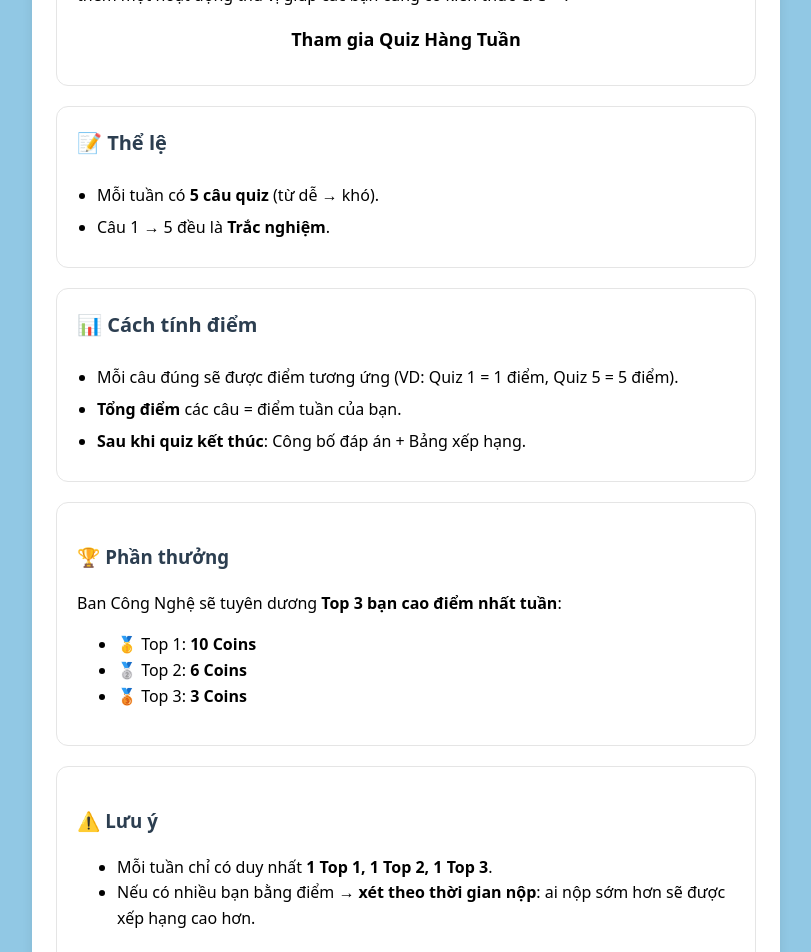
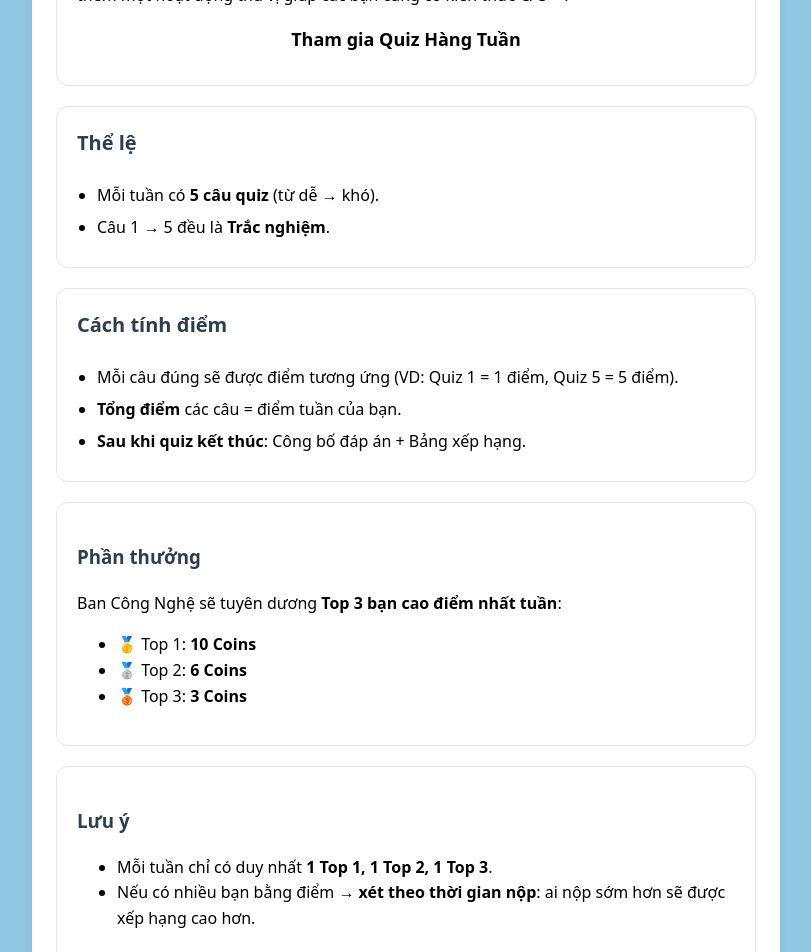
Before and after one commit to MinhKiet05/web-quiz-bcn, a React (Vite) app: page /rules in a window 1280 px wide. Shown: the part 380-1332 px from the top of the page, without its empty margins (234-1045 px from the left). Built offline with nearby package versions, Linux system fonts and the light colour scheme.

Commit message:
change logo

```diff
--- a/src/components/Login/Login.css
+++ b/src/components/Login/Login.css
@@ -81,11 +81,11 @@
 }
 
 .login-form {
-  padding: 30px 20px 20px;
+  padding: 20px 20px 20px;
 }
 
 .form-group {
-  margin-bottom: 20px;
+  margin-bottom: 16px;
 }
 
 .form-group label {
--- a/src/pages/Rules/Rules.jsx
+++ b/src/pages/Rules/Rules.jsx
@@ -31,7 +31,7 @@ const Rules = () => {
         </div>
 
         <div className="rules-section">
-          <h3>📝 Thể lệ</h3>
+          <h3>Thể lệ</h3>
           <ul>
             <li>Mỗi tuần có <b>5 câu quiz</b> (từ dễ → khó).</li>
             <li>Câu 1 → 5 đều là <b>Trắc nghiệm</b>.</li>
@@ -39,7 +39,7 @@ const Rules = () => {
         </div>
 
         <div className="rules-section">
-          <h3>📊 Cách tính điểm</h3>
+          <h3>Cách tính điểm</h3>
           <ul>
             <li>Mỗi câu đúng sẽ được điểm tương ứng
               (VD: Quiz 1 = 1 điểm, Quiz 5 = 5 điểm).</li>
@@ -49,7 +49,7 @@ const Rules = () => {
         </div>
 
         <div className="rewards-section">
-          <h3>🏆 Phần thưởng</h3>
+          <h3>Phần thưởng</h3>
           <p>Ban Công Nghệ sẽ tuyên dương <b>Top 3 bạn cao điểm nhất tuần</b>:</p>
           <ul>
             <li>🥇 Top 1: <b>10 Coins</b></li>
@@ -59,7 +59,7 @@ const Rules = () => {
         </div>
 
         <div className="notes-section">
-          <h3>⚠️ Lưu ý</h3>
+          <h3>Lưu ý</h3>
           <ul>
             <li>Mỗi tuần chỉ có duy nhất <b>1 Top 1, 1 Top 2, 1 Top 3</b>.</li>
             <li>Nếu có nhiều bạn bằng điểm → <b>xét theo thời gian nộp</b>: ai nộp sớm hơn sẽ được xếp hạng cao hơn.</li>
```
Also changed, not shown: src/assets/logo.webp.
